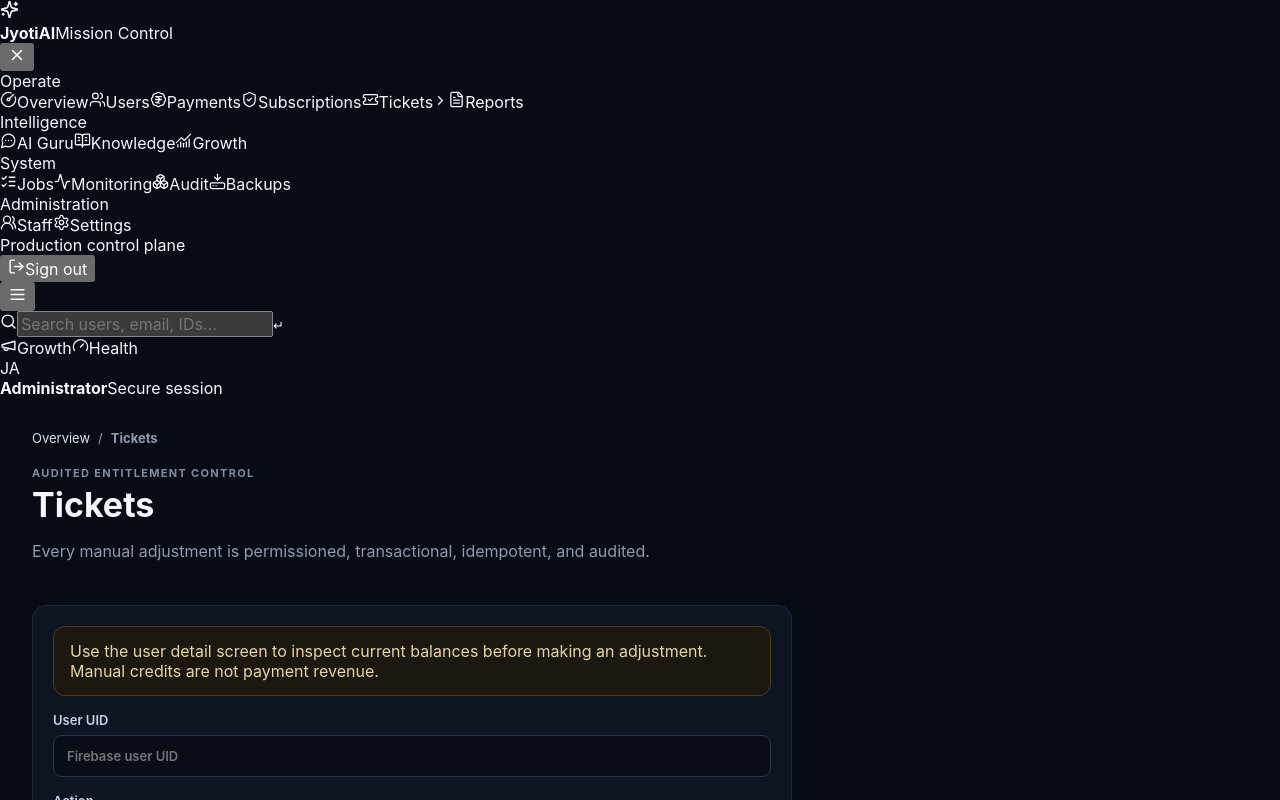
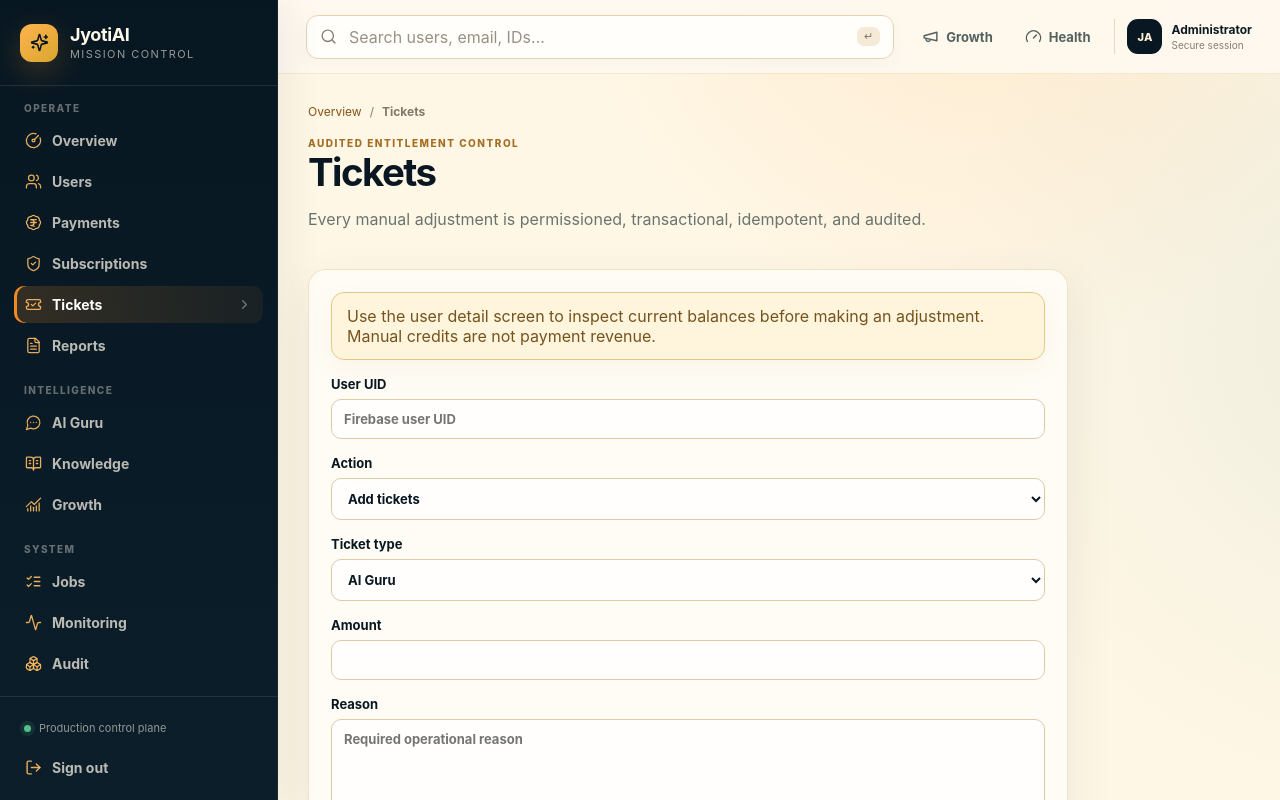
Before and after one commit to jyoti-ai-astro/JyotiAIapp, a Next.js app in the folder admin-app/: page /tickets in a window 1280 px wide. Shown: the top 800 px of the page. Built offline with nearby package versions, Linux system fonts and the light colour scheme.

Commit message:
Rebuild admin UI with JyotiAI Mission Control design system

```diff
--- a/admin-app/app/globals.css
+++ b/admin-app/app/globals.css
@@ -1,93 +1,186 @@
 :root {
-  color-scheme: dark;
+  color-scheme: light;
+  --ivory: #fff7e6;
+  --ivory-2: #fffaf1;
+  --paper: #fffdf8;
+  --navy: #081722;
+  --navy-2: #0d1f2b;
+  --navy-3: #142c3b;
+  --saffron: #f28a21;
+  --gold: #c9a33f;
+  --lotus: #c64d2f;
+  --teal: #2f7f80;
+  --text: #0c1a23;
+  --muted: #6a746f;
+  --line: #ead9b7;
+  --line-dark: rgba(255,255,255,.1);
+  --success: #3d996e;
+  --warning: #c89535;
+  --danger: #b84b45;
+  --shadow: 0 18px 50px rgba(8,23,34,.08);
   font-family: Inter, ui-sans-serif, system-ui, -apple-system, BlinkMacSystemFont, "Segoe UI", sans-serif;
-  background: #070b14;
-  color: #f4f7fb;
+  background: var(--ivory);
+  color: var(--text);
 }
 * { box-sizing: border-box; }
-html, body { margin: 0; min-height: 100%; background: #070b14; }
+html, body { margin: 0; min-height: 100%; background: var(--ivory); }
 body { min-height: 100vh; }
 a { color: inherit; text-decoration: none; }
 button, input, select, textarea { font: inherit; }
-.shell { min-height: 100vh; display: grid; grid-template-columns: 260px 1fr; }
-.sidebar { border-right: 1px solid #1c2638; padding: 24px 18px; background: #0a101d; }
-.brand { font-size: 20px; font-weight: 700; margin-bottom: 4px; }
-.environment { color: #6f7e96; font-size: 12px; margin-bottom: 28px; }
-.nav { display: grid; gap: 6px; }
-.nav a { padding: 10px 12px; border-radius: 8px; color: #b8c2d3; }
-.nav a:hover, .nav a.active { background: #111a2c; color: #fff; }
-.main { padding: 32px; max-width: 1500px; width: 100%; }
-.full-page { max-width: 1500px; margin: 0 auto; }
-.topbar { display: flex; justify-content: space-between; gap: 24px; align-items: flex-start; margin-bottom: 28px; }
-.topbar h1 { font-size: 34px; margin: 4px 0 4px; }
-.eyebrow { color: #7f8da4; text-transform: uppercase; letter-spacing: .12em; font-size: 11px; font-weight: 700; }
-.identity { display: grid; text-align: right; gap: 4px; padding: 10px 0; }
-.identity span { color: #8e9bb0; font-size: 13px; }
-.card { border: 1px solid #1c2638; background: #0d1422; border-radius: 14px; padding: 20px; }
+button { color: inherit; }
+
+.mission-shell { min-height: 100vh; display: grid; grid-template-columns: 278px minmax(0,1fr); background:
+  radial-gradient(circle at 78% -10%, rgba(242,138,33,.13), transparent 28rem),
+  radial-gradient(circle at 110% 35%, rgba(47,127,128,.08), transparent 30rem),
+  var(--ivory); }
+.mission-sidebar { position: sticky; top: 0; height: 100vh; display: flex; flex-direction: column; background: linear-gradient(180deg, #071722 0%, #0b1e2a 100%); color: #fff8e9; border-right: 1px solid rgba(255,255,255,.06); z-index: 30; box-shadow: 12px 0 35px rgba(8,23,34,.06); }
+.brand-lockup { display: flex; align-items: center; gap: 12px; min-height: 86px; padding: 18px 20px; border-bottom: 1px solid var(--line-dark); }
+.brand-lockup strong { display: block; font-size: 18px; letter-spacing: -.02em; }
+.brand-lockup span { display: block; margin-top: 2px; color: rgba(255,248,233,.58); font-size: 11px; text-transform: uppercase; letter-spacing: .13em; }
+.brand-mark { width: 38px; height: 38px; display: grid; place-items: center; border-radius: 12px; color: #071722; background: linear-gradient(135deg, #ffb34e, #d8a62e); box-shadow: 0 10px 30px rgba(242,138,33,.24); }
+.sidebar-scroll { overflow-y: auto; padding: 16px 14px 24px; }
+.nav-group + .nav-group { margin-top: 20px; }
+.nav-label { padding: 0 10px 8px; color: rgba(255,248,233,.38); font-size: 10px; font-weight: 800; letter-spacing: .14em; text-transform: uppercase; }
+.nav-group nav { display: grid; gap: 4px; }
+.nav-link { width: 100%; display: flex; align-items: center; gap: 10px; padding: 10px 11px; border: 0; border-radius: 10px; color: rgba(255,248,233,.72); background: transparent; cursor: pointer; text-align: left; transition: .18s ease; }
+.nav-link:hover { color: #fff8e9; background: rgba(255,255,255,.06); transform: translateX(1px); }
+.nav-link.active { color: #fff; background: linear-gradient(90deg, rgba(242,138,33,.19), rgba(242,138,33,.07)); box-shadow: inset 3px 0 0 var(--saffron); }
+.nav-link svg { flex: 0 0 auto; color: rgba(255,188,96,.9); }
+.nav-link span { flex: 1; font-size: 14px; font-weight: 650; }
+.nav-chevron { color: rgba(255,255,255,.4) !important; }
+.sidebar-footer { margin-top: auto; padding: 14px; border-top: 1px solid var(--line-dark); }
+.environment-chip { display: flex; align-items: center; gap: 8px; padding: 10px 10px 12px; color: rgba(255,248,233,.56); font-size: 11px; }
+.live-dot { width: 7px; height: 7px; border-radius: 50%; background: #55bd87; box-shadow: 0 0 0 4px rgba(85,189,135,.12); }
+.signout { margin-top: 2px; }
+.mission-workspace { min-width: 0; }
+.mission-topbar { position: sticky; top: 0; z-index: 20; height: 74px; display: flex; align-items: center; gap: 16px; padding: 0 28px; background: rgba(255,250,241,.86); backdrop-filter: blur(16px); border-bottom: 1px solid rgba(201,163,63,.18); }
+.global-search { min-width: 260px; max-width: 640px; flex: 1; display: flex; align-items: center; gap: 10px; padding: 10px 13px; border: 1px solid #e5d4af; border-radius: 12px; background: rgba(255,255,255,.74); box-shadow: 0 5px 20px rgba(8,23,34,.03); }
+.global-search svg { color: #8a8172; }
+.global-search input { flex: 1; min-width: 0; border: 0; outline: 0; background: transparent; color: var(--text); }
+.global-search input::placeholder { color: #999184; }
+.global-search kbd { padding: 3px 7px; border-radius: 7px; background: #f4ead7; color: #817764; font-size: 11px; }
+.topbar-actions { display: flex; align-items: center; gap: 8px; }
+.topbar-action { display: inline-flex; align-items: center; gap: 7px; padding: 9px 11px; border: 1px solid transparent; border-radius: 10px; color: #52605e; font-size: 13px; font-weight: 650; }
+.topbar-action:hover { border-color: #e4d2ac; background: rgba(255,255,255,.6); color: var(--navy); }
+.operator-chip { display: flex; align-items: center; gap: 9px; margin-left: 4px; padding-left: 12px; border-left: 1px solid #e7d8b8; }
+.operator-chip .avatar { width: 35px; height: 35px; display: grid; place-items: center; border-radius: 11px; background: var(--navy); color: #fff2d7; font-size: 11px; font-weight: 800; }
+.operator-chip strong, .operator-chip span { display: block; }
+.operator-chip strong { font-size: 12px; }
+.operator-chip span { margin-top: 2px; color: #887e6f; font-size: 10px; }
+.mission-content { min-height: calc(100vh - 74px); padding: 30px; }
+
+.main, .module-page, .standalone-main { max-width: 1480px; width: 100%; margin: 0 auto; padding: 0 !important; }
+.shell { display: contents; }
+.sidebar { display: none !important; }
+.full-page { max-width: 1480px; margin: 0 auto; }
+.topbar, .module-header { display: flex; justify-content: space-between; gap: 24px; align-items: flex-start; margin-bottom: 24px; }
+.topbar h1, .module-header h1, .module-page h1, .standalone-main h1 { margin: 4px 0 5px; color: var(--navy); font-size: clamp(30px, 3vw, 42px); letter-spacing: -.04em; line-height: 1.04; }
+.eyebrow { color: #a66d22; text-transform: uppercase; letter-spacing: .15em; font-size: 10px; font-weight: 850; }
+.identity { display: grid; text-align: right; gap: 3px; padding: 8px 0; }
+.identity strong { color: var(--navy); }
+.identity span, .muted { color: var(--muted); }
+.small { font-size: 12px; }
+
+.card, .metric-card, .table-card, .login-card { border: 1px solid rgba(201,163,63,.27); background: rgba(255,253,248,.88); border-radius: 18px; box-shadow: var(--shadow); }
+.card { padding: 22px; }
 .narrow-card { max-width: 760px; }
-.metric-grid { display: grid; grid-template-columns: repeat(4, minmax(0, 1fr)); gap: 16px; margin-bottom: 16px; }
-.metric-card { border: 1px solid #1c2638; background: #0d1422; border-radius: 14px; padding: 20px; min-height: 142px; display: grid; align-content: space-between; }
-.metric-card span, .metric-card small { color: #8e9bb0; }
-.metric-card strong { font-size: 30px; line-height: 1.1; margin: 12px 0; }
-.metric-card small { font-size: 12px; }
-.panel-grid { display: grid; grid-template-columns: repeat(2, minmax(0, 1fr)); gap: 16px; }
-.section-title { font-weight: 700; margin-bottom: 14px; }
-.rows { display: grid; gap: 0; }
-.rows > div { display: flex; justify-content: space-between; gap: 16px; padding: 12px 0; border-top: 1px solid #182235; }
+.metric-grid { display: grid; grid-template-columns: repeat(4, minmax(0,1fr)); gap: 16px; margin: 18px 0 16px; }
+.metric-card { min-height: 154px; display: flex; flex-direction: column; justify-content: space-between; padding: 20px; position: relative; overflow: hidden; }
+.metric-card::after { content: ''; position: absolute; right: -30px; bottom: -40px; width: 100px; height: 100px; border-radius: 50%; background: radial-gradient(circle, rgba(242,138,33,.13), transparent 68%); }
+.metric-card span, .metric-card small { color: #756f64; position: relative; z-index: 1; }
+.metric-card strong { margin: 12px 0 4px; color: var(--navy); font-size: 31px; letter-spacing: -.035em; line-height: 1.05; position: relative; z-index: 1; }
+.metric-card small { font-size: 11px; }
+.panel-grid { display: grid; grid-template-columns: repeat(2,minmax(0,1fr)); gap: 16px; }
+.section-title { color: var(--navy); font-weight: 800; margin-bottom: 14px; }
+.rows { display: grid; }
+.rows > div { display: flex; justify-content: space-between; gap: 18px; padding: 13px 0; border-top: 1px solid #efe4cd; }
 .rows > div:first-child { border-top: 0; }
-.rows span { color: #8e9bb0; }
-.rows strong { text-align: right; }
-.muted { color: #8e9bb0; }
-.small { font-size: 12px; }
-.notice { border: 1px solid #4a3d24; background: #1d180f; color: #e7d4a5; border-radius: 12px; padding: 14px 16px; margin-bottom: 16px; }
-.notice.error { border-color: #653737; background: #211111; color: #ffb4b4; }
-.login { min-height: 100vh; display: grid; place-items: center; padding: 24px; }
-.login-card { width: min(430px, 100%); border: 1px solid #1c2638; background: #0d1422; border-radius: 16px; padding: 28px; }
-.field { display: grid; gap: 8px; margin: 16px 0; }
-.field input { width: 100%; padding: 12px; border-radius: 9px; border: 1px solid #29354a; background: #080d17; color: #fff; }
-.primary { width: 100%; padding: 12px 14px; border: 0; border-radius: 9px; background: #f4f7fb; color: #070b14; font-weight: 700; cursor: pointer; }
-.primary:disabled { opacity: .6; cursor: wait; }
-.error { color: #ffb4b4; margin-top: 12px; }
-.module-page { max-width: 1500px; margin: 0 auto; padding: 32px; }
-.module-header { display: flex; justify-content: space-between; align-items: flex-start; gap: 24px; margin-bottom: 24px; }
-.module-header h1 { font-size: 34px; margin: 4px 0; }
-.text-link { color: #d8e2f1; text-decoration: underline; text-underline-offset: 3px; }
+.rows span { color: #756f64; }
+.rows strong { color: var(--navy); text-align: right; }
+.notice { border: 1px solid #e4c888; background: #fff5dc; color: #75531e; border-radius: 13px; padding: 13px 15px; margin-bottom: 16px; box-shadow: 0 8px 24px rgba(158,112,38,.06); }
+.notice.error { border-color: #e5b0aa; background: #fff0ee; color: #9c3d37; }
+
+.login { min-height: 100vh; display: grid; place-items: center; padding: 24px; background:
+  radial-gradient(circle at 20% 10%, rgba(242,138,33,.18), transparent 25rem),
+  radial-gradient(circle at 80% 90%, rgba(47,127,128,.13), transparent 28rem),
+  var(--navy); }
+.login-card { width: min(440px,100%); padding: 30px; background: rgba(255,253,248,.98); }
+.login-card h1 { margin: 6px 0; color: var(--navy); font-size: 32px; letter-spacing: -.03em; }
+.field { display: grid; gap: 8px; margin: 16px 0; color: var(--navy); font-size: 13px; font-weight: 700; }
+.field input { width: 100%; padding: 12px 13px; border: 1px solid #ddcba8; border-radius: 10px; outline: 0; background: #fffdf9; color: var(--navy); }
+.field input:focus { border-color: var(--saffron); box-shadow: 0 0 0 3px rgba(242,138,33,.12); }
+.primary { width: 100%; padding: 12px 14px; border: 0; border-radius: 10px; background: linear-gradient(135deg, var(--navy), #102c3d); color: #fff5df; font-weight: 800; cursor: pointer; }
+.primary:disabled { opacity: .58; cursor: wait; }
+.error { color: var(--danger); margin-top: 12px; }
+
+.text-link { color: #865313; text-decoration: underline; text-underline-offset: 3px; }
 .searchbar { display: flex; gap: 10px; margin-bottom: 18px; }
-.searchbar input { flex: 1; min-width: 0; padding: 12px 14px; border-radius: 10px; border: 1px solid #29354a; background: #080d17; color: #fff; }
-.secondary, .secondary-link { display: inline-flex; align-items: center; justify-content: center; padding: 10px 14px; border: 1px solid #2a3850; border-radius: 9px; background: #111a2c; color: #f4f7fb; cursor: pointer; }
-.table-card { border: 1px solid #1c2638; background: #0d1422; border-radius: 14px; overflow: hidden; }
+.searchbar input, .filterbar input, .filterbar select, .stack-form input, .stack-form select, .stack-form textarea { width: 100%; padding: 11px 12px; border-radius: 10px; border: 1px solid #ddcba8; outline: 0; background: rgba(255,255,255,.72); color: var(--navy); }
+.searchbar input:focus, .filterbar input:focus, .filterbar select:focus, .stack-form input:focus, .stack-form select:focus, .stack-form textarea:focus { border-color: var(--saffron); box-shadow: 0 0 0 3px rgba(242,138,33,.1); }
+.secondary, .secondary-link, .filterbar button { display: inline-flex; align-items: center; justify-content: center; padding: 10px 14px; border: 1px solid #d9c49c; border-radius: 10px; background: #fffaf0; color: var(--navy); cursor: pointer; font-weight: 700; }
+.secondary:hover, .secondary-link:hover, .filterbar button:hover { background: #fff2d7; }
+.table-card { overflow: hidden; }
 .table-wrap { width: 100%; overflow-x: auto; }
-.data-table { width: 100%; border-collapse: collapse; min-width: 860px; }
-.data-table th, .data-table td { padding: 14px 16px; border-bottom: 1px solid #182235; text-align: left; vertical-align: top; }
-.data-table th { color: #8e9bb0; font-size: 12px; text-transform: uppercase; letter-spacing: .06em; font-weight: 700; }
-.data-table tbody tr:last-child td { border-bottom: 0; }
+table, .data-table { width: 100%; border-collapse: collapse; min-width: 820px; }
+th, td, .data-table th, .data-table td { padding: 14px 16px; border-bottom: 1px solid #efe4cd; text-align: left; vertical-align: top; }
+th, .data-table th { color: #7a7163; background: rgba(255,248,235,.6); font-size: 10px; text-transform: uppercase; letter-spacing: .09em; font-weight: 850; }
+tbody tr:hover { background: rgba(255,247,230,.62); }
+tbody tr:last-child td, .data-table tbody tr:last-child td { border-bottom: 0; }
 .data-table code { font-size: 12px; overflow-wrap: anywhere; }
-.cell-title { font-weight: 700; }
-.cell-sub, .cell-error { display: block; margin-top: 5px; font-size: 11px; color: #7f8da4; overflow-wrap: anywhere; }
-.cell-error { color: #ffb4b4; max-width: 360px; }
-.badge { display: inline-flex; padding: 4px 8px; border: 1px solid #2a3850; border-radius: 999px; color: #c9d5e7; background: #101827; font-size: 12px; }
-.status { display: inline-flex; padding: 4px 8px; border-radius: 999px; font-size: 12px; text-transform: capitalize; border: 1px solid #2a3850; background: #101827; }
-.status-success { border-color: #245d45; background: #0e261d; }
-.status-failed { border-color: #6b3434; background: #281313; }
-.status-pending, .status-created { border-color: #655526; background: #241f10; }
-.empty { text-align: center !important; color: #8e9bb0; padding: 28px !important; }
+.cell-title { color: var(--navy); font-weight: 800; }
+.cell-sub, .cell-error, td small { display: block; margin-top: 4px; color: #8c8376; font-size: 11px; overflow-wrap: anywhere; }
+.cell-error { color: var(--danger); max-width: 360px; }
+.badge, .status, .status-pill { display: inline-flex; align-items: center; padding: 4px 8px; border: 1px solid #decba6; border-radius: 999px; background: #fff8e9; color: #6f624f; font-size: 11px; font-weight: 700; text-transform: capitalize; }
+.status-success { border-color: #a8d9bf; background: #edf9f3; color: #347758; }
+.status-failed { border-color: #e5b0aa; background: #fff0ee; color: #9c3d37; }
+.status-pending, .status-created { border-color: #e4c888; background: #fff5dc; color: #7a5d27; }
+.empty { text-align: center !important; color: #887e70; padding: 32px !important; }
 .pager { display: grid; grid-template-columns: 1fr auto 1fr; align-items: center; gap: 12px; margin-top: 16px; }
 .pager > :last-child { justify-self: end; }
 .detail-grid { margin-bottom: 16px; }
 .detail-section { margin-top: 16px; }
 .section-heading { display: flex; justify-content: space-between; gap: 16px; align-items: baseline; margin-bottom: 8px; }
-.section-heading h2 { margin: 0; }
-.facts { display: grid; grid-template-columns: repeat(3, minmax(0, 1fr)); gap: 16px; }
-.facts > div { display: grid; gap: 6px; padding: 14px 0; border-top: 1px solid #182235; overflow-wrap: anywhere; }
-.breadcrumbs { display: flex; gap: 8px; align-items: center; color: #8e9bb0; font-size: 13px; margin-bottom: 20px; }
-.breadcrumbs a { color: #d7e2f1; }
-.filterbar { display: grid; grid-template-columns: minmax(260px, 1fr) 180px auto; gap: 10px; margin-bottom: 18px; }
-.filterbar input, .filterbar select { width: 100%; padding: 11px 12px; border-radius: 9px; border: 1px solid #29354a; background: #080d17; color: #fff; }
-.filterbar button { padding: 11px 16px; border: 1px solid #2a3850; border-radius: 9px; background: #111a2c; color: #fff; cursor: pointer; }
+.section-heading h2 { margin: 0; color: var(--navy); }
+.facts { display: grid; grid-template-columns: repeat(3,minmax(0,1fr)); gap: 16px; }
+.facts > div { display: grid; gap: 6px; padding: 14px 0; border-top: 1px solid #efe4cd; overflow-wrap: anywhere; }
+.breadcrumbs { display: flex; gap: 8px; align-items: center; color: #81786b; font-size: 12px; margin-bottom: 18px; }
+.breadcrumbs a { color: #865313; }
+.filterbar { display: grid; grid-template-columns: minmax(260px,1fr) 180px auto; gap: 10px; margin-bottom: 18px; }
 .stack-form { display: grid; gap: 16px; }
-.stack-form label { display: grid; gap: 7px; color: #c8d3e4; font-size: 13px; font-weight: 600; }
-.stack-form input, .stack-form select, .stack-form textarea { width: 100%; padding: 12px 13px; border-radius: 9px; border: 1px solid #29354a; background: #080d17; color: #fff; }
+.stack-form label { display: grid; gap: 7px; color: var(--navy); font-size: 13px; font-weight: 700; }
 .stack-form textarea { min-height: 110px; resize: vertical; }
-@media (max-width: 1050px) { .metric-grid { grid-template-columns: 1fr 1fr; } .facts { grid-template-columns: 1fr 1fr; } }
-@media (max-width: 900px) { .shell { grid-template-columns: 1fr; } .sidebar { display: none; } .main, .module-page { padding: 24px; } }
-@media (max-width: 640px) { .metric-grid, .panel-grid, .facts { grid-template-columns: 1fr; } .topbar, .module-header { display: grid; } .identity { text-align: left; } .main, .module-page { padding: 20px; } .searchbar, .filterbar { display: grid; grid-template-columns: 1fr; } }
+.connection-list { display: grid; }
+.connection-row { display: flex; align-items: center; justify-content: space-between; gap: 16px; padding: 14px 0; border-top: 1px solid #efe4cd; }
+.connection-row:first-child { border-top: 0; }
+.connection-row strong, .connection-row span { display: block; }
+.connection-row > div > span { margin-top: 3px; color: #7d7568; font-size: 11px; line-height: 1.45; }
+.icon-button { display: inline-grid; place-items: center; border: 1px solid #e2cfaa; background: #fffaf0; border-radius: 10px; width: 38px; height: 38px; cursor: pointer; }
+.mobile-only { display: none; }
+.sidebar-scrim { display: none; }
+
+@media (max-width: 1180px) {
+  .metric-grid { grid-template-columns: repeat(2,minmax(0,1fr)); }
+  .facts { grid-template-columns: repeat(2,minmax(0,1fr)); }
+  .topbar-action span { display: none; }
+}
+@media (max-width: 920px) {
+  .mission-shell { grid-template-columns: 1fr; }
+  .mission-sidebar { position: fixed; left: 0; transform: translateX(-102%); width: 286px; transition: transform .22s ease; box-shadow: 30px 0 70px rgba(8,23,34,.24); }
+  .mission-sidebar.open { transform: translateX(0); }
+  .sidebar-scrim { display: block; position: fixed; inset: 0; z-index: 25; border: 0; background: rgba(8,23,34,.42); }
+  .mobile-only { display: inline-grid; }
+  .mission-topbar { padding: 0 18px; }
+  .mission-content { padding: 22px 18px; }
+  .operator-chip > div:last-child, .global-search kbd { display: none; }
+}
+@media (max-width: 680px) {
+  .metric-grid, .panel-grid, .facts { grid-template-columns: 1fr; }
+  .topbar, .module-header { display: grid; }
+  .identity { text-align: left; }
+  .global-search { min-width: 0; }
+  .topbar-actions { gap: 2px; }
+  .topbar-action { display: none; }
+  .filterbar, .searchbar { display: grid; grid-template-columns: 1fr; }
+  .mission-content { padding: 18px 14px; }
+  .card, .metric-card { border-radius: 15px; }
+}
```
